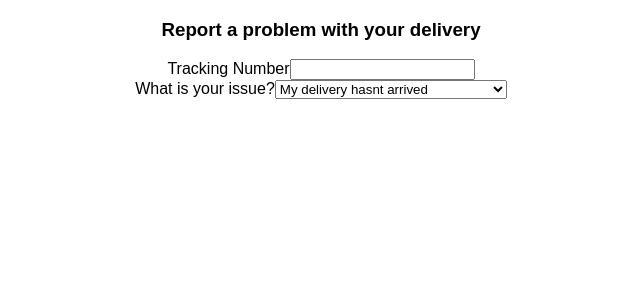
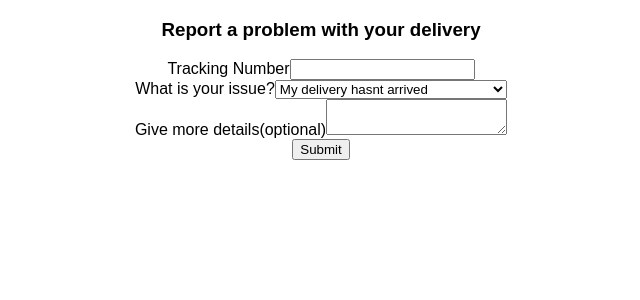
Before and after one commit to thinkful-ei17/abraham-brent-redux-form, a React (Create React App) app: page / in a window 1280 px wide. Shown: the top 300 px of the page, without its empty margins (319-959 px from the left). Built offline with nearby package versions, Linux system fonts and the light colour scheme.

Commit message:
Add text area for details, static version working

```diff
--- a/src/components/IssueForm.js
+++ b/src/components/IssueForm.js
@@ -30,6 +30,16 @@ export default function IssueForm() {
         </option>
         </select>
      </div>
+     <div className="form-input">
+      <label htmlFor="details">
+      Give more details(optional)
+      </label>
+      <textarea className="details" id="details">
+      </textarea>
+     </div>
+     <button type="submit">
+     Submit
+     </button>
     </form>
   )
 }
```
